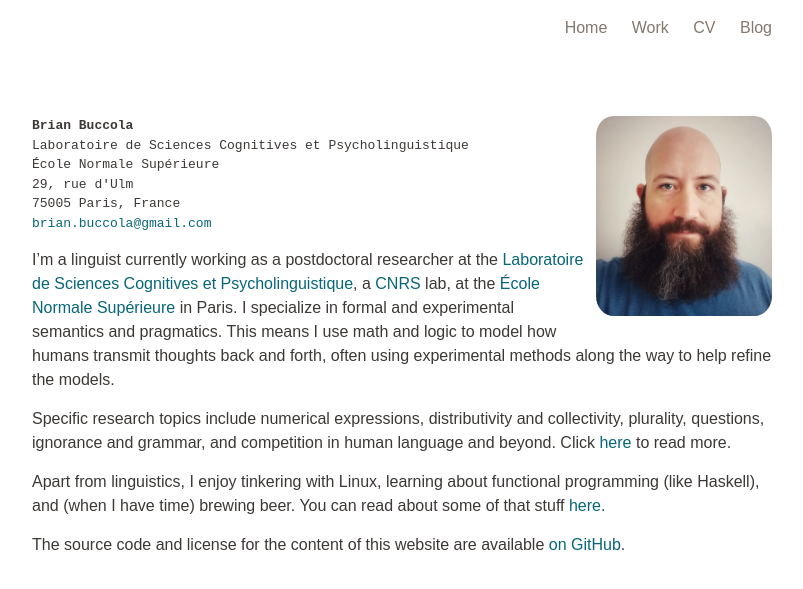
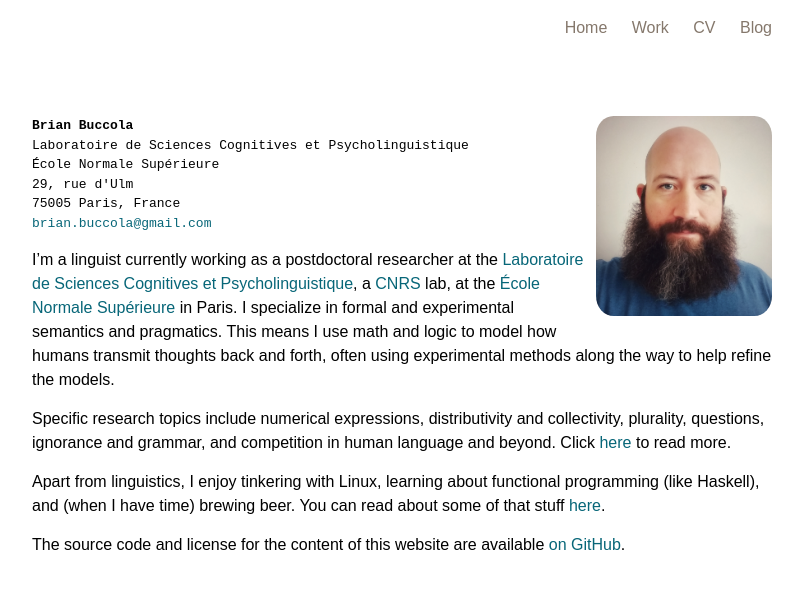
Before and after one commit to brianbuccola/brianbuccola.github.io, a Jekyll site: the page built from index.md, in a window 1280 px wide. Shown: the top 589 px of the page, without its empty margins (238-1041 px from the left). Built offline with Jekyll 4.4.1, drawn with Linux system fonts in a browser that asks for light colours; some web fonts are replaced.

Commit message:
Make text color pure black

```diff
--- a/css/main.scss
+++ b/css/main.scss
@@ -15,7 +15,7 @@ $base-line-height: 1.5;
 
 $spacing-unit:     30px;
 
-$text-color:              #3c3836;
+$text-color:              #000000;
 $background-color:        #ffffff;
 $background-color-blocks: #fbf1c7;
 
```
